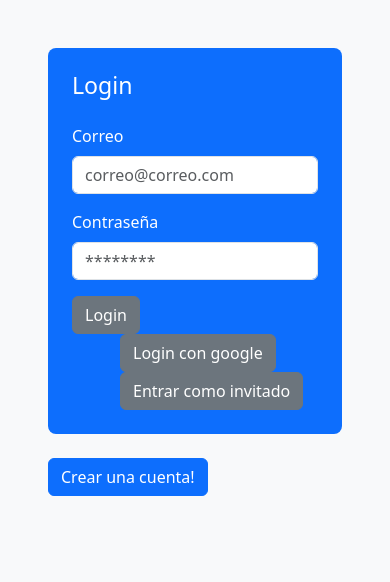
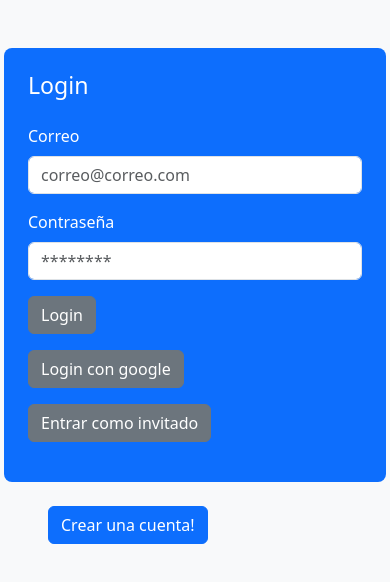
Before and after one commit to icplana/MotoGPRiders, a React (Vite) app: page /login in a window 390 px wide. Shown: the top 582 px of the page. Built offline with nearby package versions, Linux system fonts and the light colour scheme.

Commit message:
adding responsive to loginpage

```diff
--- a/src/auth/pages/LoginPage.jsx
+++ b/src/auth/pages/LoginPage.jsx
@@ -58,7 +58,7 @@ export const LoginPage = () => {
   const { onInputChange, email, password } = useForm({ email: '', password: '' })
   return (
     <div className='bg-light py-5 min-vh-100'>
-      <form className='mx-5 bg-primary text-white rounded-3 p-4' onSubmit={ onLogin }>
+      <form className=' mx-1 mx-sm-5 bg-primary text-white rounded-3 p-4' onSubmit={ onLogin }>
       <h3 className='mb-4'>Login</h3>
 
         <div className=' mb-3'>
@@ -85,15 +85,15 @@ export const LoginPage = () => {
           />
         </div>
 
-        <button className='btn btn-secondary' onClick={ onLogin } >
+        <button className='d-block d-md-inline btn btn-secondary me-5 mb-3' onClick={ onLogin } >
           Login
         </button>
 
-        <button className='btn btn-secondary ms-5' onClick={ onLoginGoogle }>
+        <button className='d-block d-md-inline btn btn-secondary me-5 mb-3' onClick={ onLoginGoogle }>
           Login con google
         </button>
 
-        <button className='btn btn-secondary ms-5' onClick={ onLoginGuest }>
+        <button className='d-block d-md-inline btn btn-secondary mb-3 ' onClick={ onLoginGuest }>
           Entrar como invitado
         </button>
 
```
